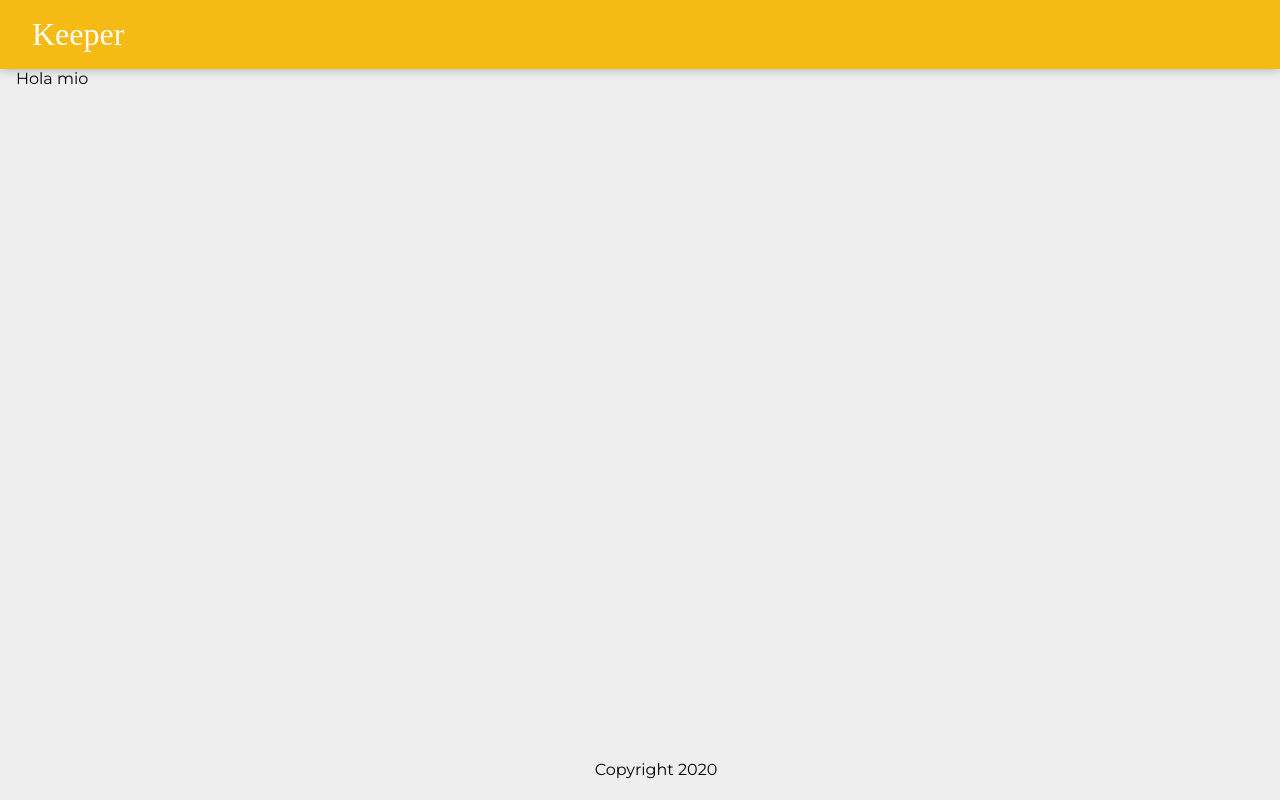
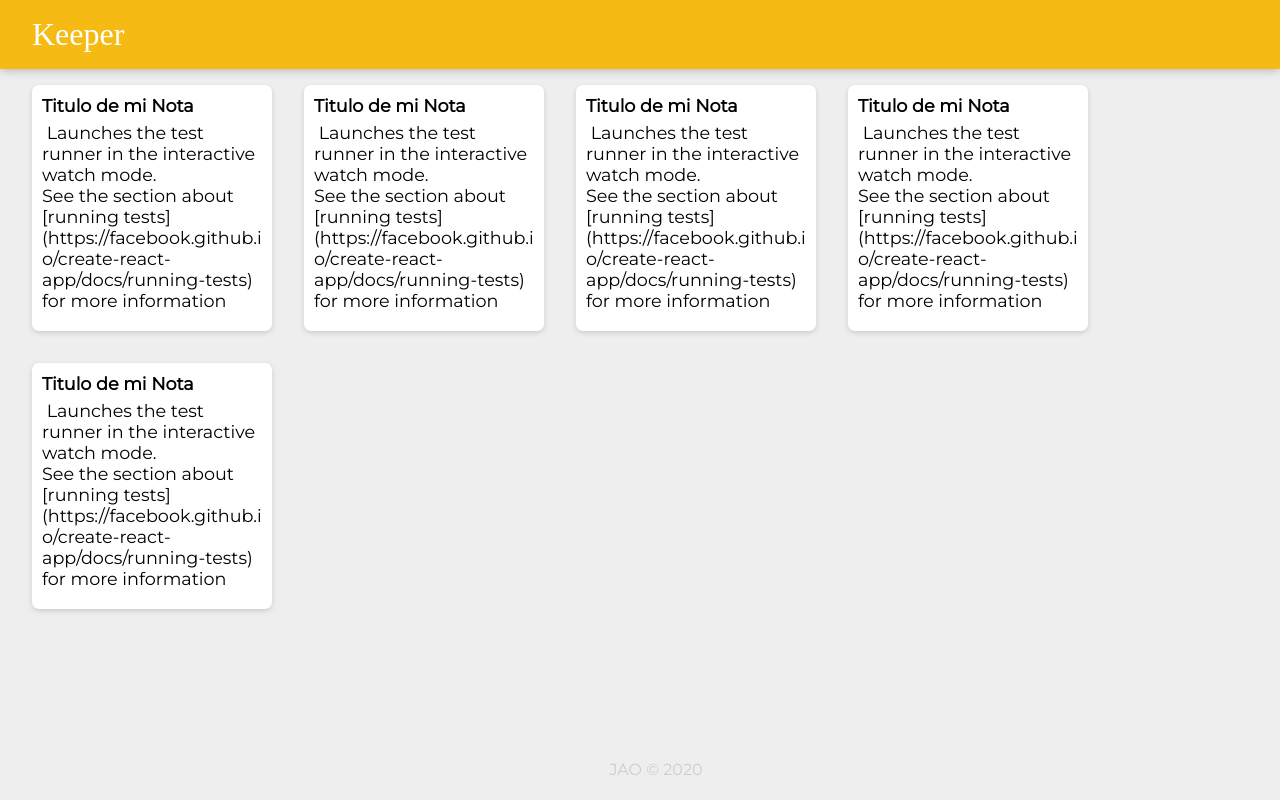
Before and after one commit to heinkel/Keeper-App-React, a React (Create React App) app: page / in a window 1280 px wide. Built offline with nearby package versions, Linux system fonts and the light colour scheme; a web font is replaced by a local one.

Commit message:
incorporation of Note component

```diff
--- a/public/styles.css
+++ b/public/styles.css
@@ -38,7 +38,7 @@
   .note {
     background: #fff;
     border-radius: 7px;
-    box-shadow: 0 2px 5px #ccc;
+    box-shadow: 0px 2px 5px #ccc;
     padding: 10px;
     width: 240px;
     margin: 16px;
--- a/src/App.jsx
+++ b/src/App.jsx
@@ -2,11 +2,16 @@ import React from "react";
 import ReactDom from "react-dom";
 import Header from "./Header";
 import Footer from "./Footer";
+import Note from "./Note";
 
 function App(){
     return <div>
                 <Header />
-                <p>Hola mio</p>
+                <Note />
+                <Note />
+                <Note />
+                <Note />
+                <Note />
                 <Footer />
             </div>;
 }
--- a/src/Footer.jsx
+++ b/src/Footer.jsx
@@ -1,8 +1,14 @@
 import React from "react";
 
 function Footer(){
+    const initialYear = 2020;
+    const date = new Date();
+    let lastYear = date.getFullYear();
+    if (lastYear == initialYear) lastYear = "";
+    else    lastYear = `- ${lastYear}`;
+
     return <footer>
-                Copyright 2020
+               <p>  JAO &copy; {initialYear } { lastYear}</p>
            </footer>;
 }
 
--- /dev/null
+++ b/src/Note.jsx
@@ -0,0 +1,13 @@
+import React from "react";
+
+function Note(){
+
+    return <div class="note">
+                <h1>Titulo de mi Nota</h1>
+                <p> Launches the test runner in the interactive watch mode.<br />
+See the section about [running tests](https://facebook.github.io/create-react-app/docs/running-tests) for more information</p>
+           </div>;
+}
+
+
+export default Note;
```
Also changed, not shown: src/index.js (+4 -4 lines).
